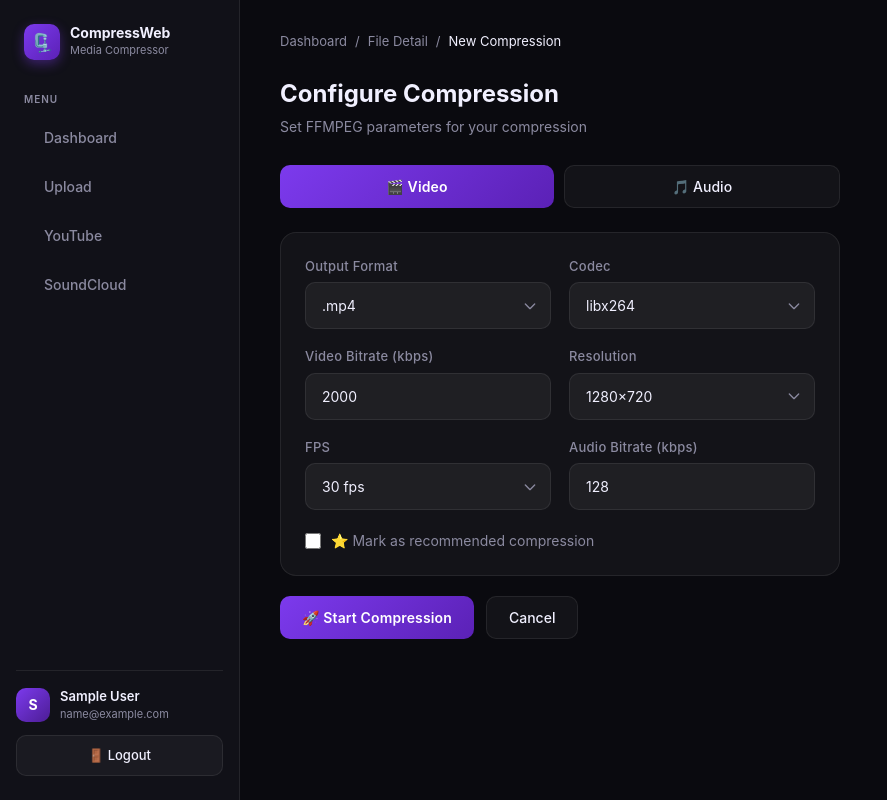
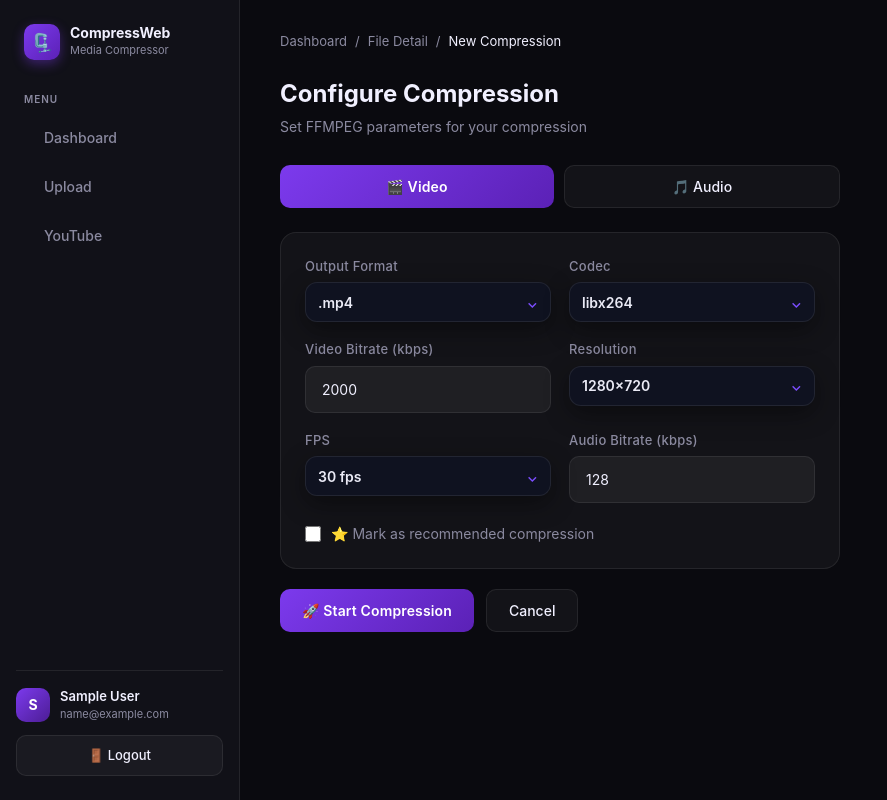
Before and after one commit to ekadanis/compression-web-fe, a React (Vite) app: page /files/1/compress in a window 1280 px wide. Shown: the whole page, without its empty margins (0-887 px from the left). Built offline with nearby package versions, Linux system fonts and the light colour scheme; sample sign-in values are in the browser's storage.

Commit message:
feat(ui): apply dark dropdown styling across forms

```diff
--- a/src/components/AppLayout.tsx
+++ b/src/components/AppLayout.tsx
@@ -8,7 +8,6 @@ const NAV = [
   { to: '/', label: 'Dashboard', icon: '' },
   { to: '/upload', label: 'Upload', icon: '' },
   { to: '/youtube', label: 'YouTube', icon: '' },
-  { to: '/soundcloud', label: 'SoundCloud', icon: '' },
 ];
 
 export function AppLayout({ children }: Props) {
--- a/src/pages/CompressionConfigPage.tsx
+++ b/src/pages/CompressionConfigPage.tsx
@@ -1,6 +1,7 @@
 import { useState } from 'react';
 import { useParams, useNavigate } from 'react-router-dom';
 import { AppLayout } from '../components/AppLayout';
+import { DarkSelect } from '../components/DarkSelect';
 import { compressionsApi } from '../api/compressions';
 
 // Config options
@@ -42,8 +43,9 @@ export function CompressionConfigPage() {
   const [submitting, setSubmitting] = useState(false);
   const [error, setError] = useState('');
 
-  const set = (key: string) => (e: React.ChangeEvent<HTMLInputElement | HTMLSelectElement>) =>
+  const set = (key: string) => (e: React.ChangeEvent<HTMLInputElement>) =>
     setForm(f => ({ ...f, [key]: e.target.value }));
+  const setValue = (key: string, value: string) => setForm(f => ({ ...f, [key]: value }));
 
   const handleTypeChange = (type: 'video' | 'audio') => {
     setMediaType(type);
@@ -115,8 +117,7 @@ export function CompressionConfigPage() {
             <div style={{ display: 'grid', gridTemplateColumns: '1fr 1fr', gap: 18 }}>
               {/* Format */}
               <Field label="Output Format">
-                <select className="form-select" value={form.format} onChange={(e) => {
-                  const newFormat = e.target.value;
+                <DarkSelect value={form.format} options={(mediaType === 'video' ? VIDEO_FORMATS : AUDIO_FORMATS).map(f => ({ value: f, label: `.${f}` }))} onChange={(newFormat) => {
                   let newCodec = form.codec;
                   if (mediaType === 'audio') {
                     if (newFormat === 'mp3') newCodec = 'libmp3lame';
@@ -125,20 +126,12 @@ export function CompressionConfigPage() {
                     if (newFormat === 'wav') newCodec = 'pcm_s16le';
                   }
                   setForm(f => ({ ...f, format: newFormat, codec: newCodec }));
-                }}>
-                  {(mediaType === 'video' ? VIDEO_FORMATS : AUDIO_FORMATS).map(f => (
-                    <option key={f} value={f}>.{f}</option>
-                  ))}
-                </select>
+                }} />
               </Field>
 
               {/* Codec */}
               <Field label="Codec">
-                <select className="form-select" value={form.codec} onChange={set('codec')}>
-                  {(mediaType === 'video' ? VIDEO_CODECS : AUDIO_CODECS).map(c => (
-                    <option key={c} value={c}>{c}</option>
-                  ))}
-                </select>
+                <DarkSelect value={form.codec} options={(mediaType === 'video' ? VIDEO_CODECS : AUDIO_CODECS).map(c => ({ value: c, label: c }))} onChange={(value) => setValue('codec', value)} />
               </Field>
 
               {mediaType === 'video' ? (
@@ -147,16 +140,10 @@ export function CompressionConfigPage() {
                     <input type="number" className="form-input" value={form.bitrate} onChange={set('bitrate')} placeholder="e.g. 2000" min={100} />
                   </Field>
                   <Field label="Resolution">
-                    <select className="form-select" value={form.resolution} onChange={set('resolution')}>
-                      <option value="">— Keep original —</option>
-                      {RESOLUTIONS.map(r => <option key={r} value={r}>{r.replace(':', '×')}</option>)}
-                    </select>
+                    <DarkSelect value={form.resolution} options={[{ value: '', label: 'Keep original' }, ...RESOLUTIONS.map(r => ({ value: r, label: r.replace(':', '×') }))]} onChange={(value) => setValue('resolution', value)} />
                   </Field>
                   <Field label="FPS">
-                    <select className="form-select" value={form.fps} onChange={set('fps')}>
-                      <option value="">— Keep original —</option>
-                      {FPS_OPTIONS.map(f => <option key={f} value={f}>{f} fps</option>)}
-                    </select>
+                    <DarkSelect value={form.fps} options={[{ value: '', label: 'Keep original' }, ...FPS_OPTIONS.map(f => ({ value: f, label: `${f} fps` }))]} onChange={(value) => setValue('fps', value)} />
                   </Field>
                   <Field label="Audio Bitrate (kbps)">
                     <input type="number" className="form-input" value={form.audio_bitrate} onChange={set('audio_bitrate')} placeholder="e.g. 128" min={32} />
@@ -168,14 +155,10 @@ export function CompressionConfigPage() {
                     <input type="number" className="form-input" value={form.audio_bitrate} onChange={set('audio_bitrate')} placeholder="e.g. 128" min={32} />
                   </Field>
                   <Field label="Sample Rate">
-                    <select className="form-select" value={form.sample_rate} onChange={set('sample_rate')}>
-                      {SAMPLE_RATES.map(r => <option key={r} value={r}>{r} Hz</option>)}
-                    </select>
+                    <DarkSelect value={form.sample_rate} options={SAMPLE_RATES.map(r => ({ value: r, label: `${r} Hz` }))} onChange={(value) => setValue('sample_rate', value)} />
                   </Field>
                   <Field label="Channel">
-                    <select className="form-select" value={form.channel} onChange={set('channel')}>
-                      {CHANNELS.map(c => <option key={c} value={c}>{c}</option>)}
-                    </select>
+                    <DarkSelect value={form.channel} options={CHANNELS.map(c => ({ value: c, label: c }))} onChange={(value) => setValue('channel', value)} />
                   </Field>
                 </>
               )}
--- a/src/pages/SoundCloudPage.tsx
+++ b/src/pages/SoundCloudPage.tsx
@@ -1,5 +1,7 @@
 import { useEffect, useMemo, useState, type CSSProperties } from 'react';
 import { AppLayout } from '../components/AppLayout';
+import { DarkSelect } from '../components/DarkSelect';
+import { DarkDateTimePicker } from '../components/DarkDateTimePicker';
 import { soundcloudApi } from '../api/soundcloud';
 import { formatBytes, formatDate } from '../lib/utils';
 import type {
@@ -46,6 +48,7 @@ export function SoundCloudPage() {
     () => sources.find((item) => item.source_type === form.source_type && item.source_id === form.source_id) ?? null,
     [form.source_id, form.source_type, sources],
   );
+  const nowDateTimeLocal = getMinDateTimeLocal();
 
   const load = async () => {
     setLoading(true);
@@ -157,6 +160,11 @@ export function SoundCloudPage() {
   const handleSubmit = async () => {
     if (!form.source_id) {
       setError('Pilih source audio terlebih dahulu.');
+      return;
+    }
+
+    if (form.schedule_mode === 'scheduled' && (!form.scheduled_at || new Date(form.scheduled_at).getTime() <= Date.now())) {
+      setError('Pilih jadwal upload setelah waktu sekarang.');
       return;
     }
 
@@ -295,10 +303,13 @@ export function SoundCloudPage() {
               <div style={{ display: 'grid', gap: 14 }}>
                 <label style={{ display: 'grid', gap: 6 }}>
                   <span style={{ fontSize: 12, color: 'var(--text-secondary)' }}>Audio Source</span>
-                  <select
+                  <DarkSelect
                     value={`${form.source_type}:${form.source_id}`}
-                    onChange={(e) => {
-                      const [sourceType, sourceId] = e.target.value.split(':');
+                    options={sources.length === 0
+                      ? [{ value: 'file:0', label: 'No audio sources available' }]
+                      : sources.map((source) => ({ value: `${source.source_type}:${source.source_id}`, label: source.label }))}
+                    onChange={(value) => {
+                      const [sourceType, sourceId] = value.split(':');
                       const matched = sources.find((item) => item.source_type === sourceType && item.source_id === Number(sourceId));
                       setForm((current) => ({
                         ...current,
@@ -307,15 +318,7 @@ export function SoundCloudPage() {
                         title: matched ? matched.file_name.replace(/\.[^.]+$/, '') : current.title,
                       }));
                     }}
-                    style={inputStyle}
-                  >
-                    {sources.length === 0 && <option value="file:0">No audio sources available</option>}
-                    {sources.map((source) => (
-                      <option key={`${source.source_type}:${source.source_id}`} value={`${source.source_type}:${source.source_id}`}>
-                        {source.label}
-                      </option>
-                    ))}
-                  </select>
+                  />
                 </label>
 
                 {selectedSource && (
@@ -355,29 +358,22 @@ export function SoundCloudPage() {
                 <div style={{ display: 'grid', gridTemplateColumns: 'repeat(2,minmax(0,1fr))', gap: 12 }}>
                   <label style={{ display: 'grid', gap: 6 }}>
                     <span style={{ fontSize: 12, color: 'var(--text-secondary)' }}>Sharing</span>
-                    <select style={inputStyle} value={form.sharing} onChange={(e) => setForm((current) => ({ ...current, sharing: e.target.value as CreateSoundCloudUploadPayload['sharing'] }))}>
-                      <option value="private">Private</option>
-                      <option value="public">Public</option>
-                    </select>
+                    <DarkSelect value={form.sharing} options={[{ value: 'private', label: 'Private' }, { value: 'public', label: 'Public' }]} onChange={(value) => setForm((current) => ({ ...current, sharing: value as CreateSoundCloudUploadPayload['sharing'] }))} />
                   </label>
 
                   <label style={{ display: 'grid', gap: 6 }}>
                     <span style={{ fontSize: 12, color: 'var(--text-secondary)' }}>Mode</span>
-                    <select style={inputStyle} value={form.schedule_mode} onChange={(e) => setForm((current) => ({ ...current, schedule_mode: e.target.value as CreateSoundCloudUploadPayload['schedule_mode'] }))}>
-                      <option value="now">Upload Now</option>
-                      <option value="scheduled">Schedule</option>
-                    </select>
+                    <DarkSelect value={form.schedule_mode} options={[{ value: 'now', label: 'Upload Now' }, { value: 'scheduled', label: 'Schedule' }]} onChange={(value) => setForm((current) => ({ ...current, schedule_mode: value as CreateSoundCloudUploadPayload['schedule_mode'], scheduled_at: value === 'now' ? undefined : current.scheduled_at }))} />
                   </label>
                 </div>
 
                 <label style={{ display: 'grid', gap: 6 }}>
                   <span style={{ fontSize: 12, color: 'var(--text-secondary)' }}>Scheduled At</span>
-                  <input
-                    style={inputStyle}
-                    type="datetime-local"
-                    value={form.scheduled_at ?? ''}
+                  <DarkDateTimePicker
+                    min={nowDateTimeLocal}
+                    value={form.scheduled_at}
                     disabled={form.schedule_mode !== 'scheduled'}
-                    onChange={(e) => setForm((current) => ({ ...current, scheduled_at: e.target.value || undefined }))}
+                    onChange={(value) => setForm((current) => ({ ...current, scheduled_at: value }))}
                   />
                 </label>
 
@@ -456,10 +452,16 @@ const inputStyle: CSSProperties = {
   background: '#151522',
   color: 'var(--text-primary)',
   borderRadius: 12,
-  padding: '12px 14px',
+  padding: '12px 14px 12px 18px',
   outline: 'none',
   width: '100%',
   appearance: 'none',
   WebkitAppearance: 'none',
   MozAppearance: 'none',
 };
+
+function getMinDateTimeLocal(): string {
+  const date = new Date();
+  date.setMinutes(date.getMinutes() - date.getTimezoneOffset());
+  return date.toISOString().slice(0, 16);
+}
```
